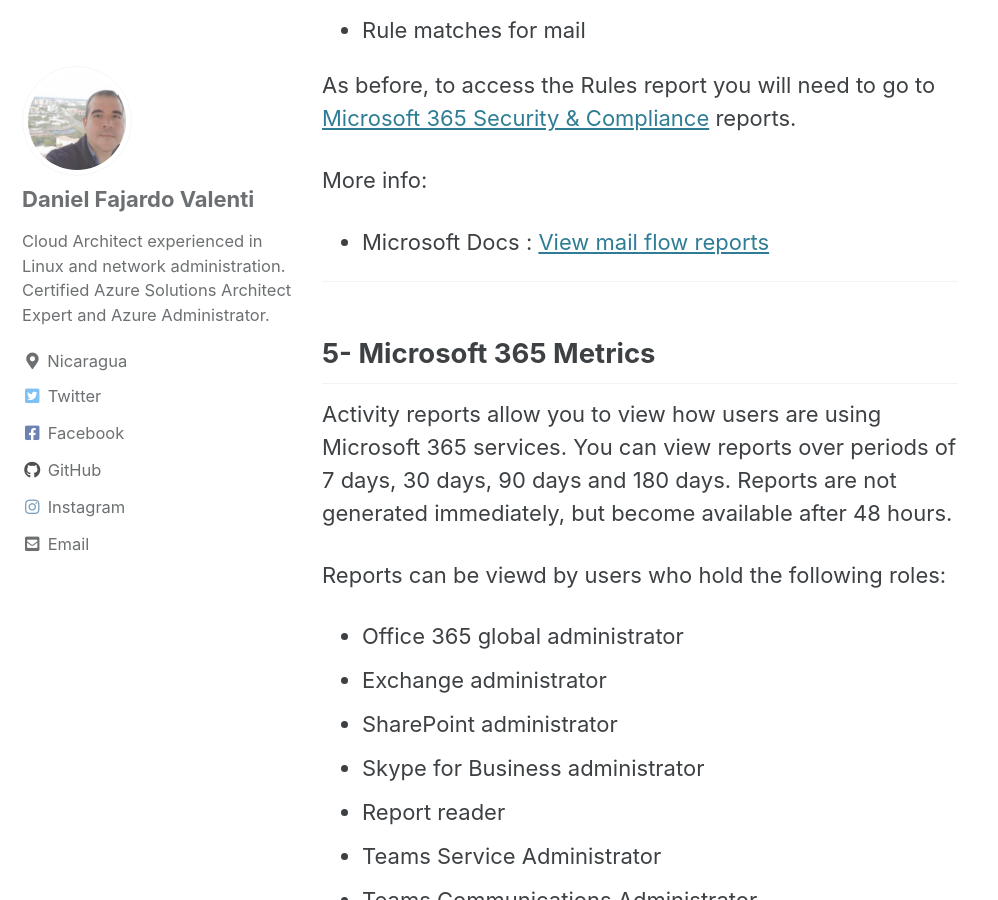
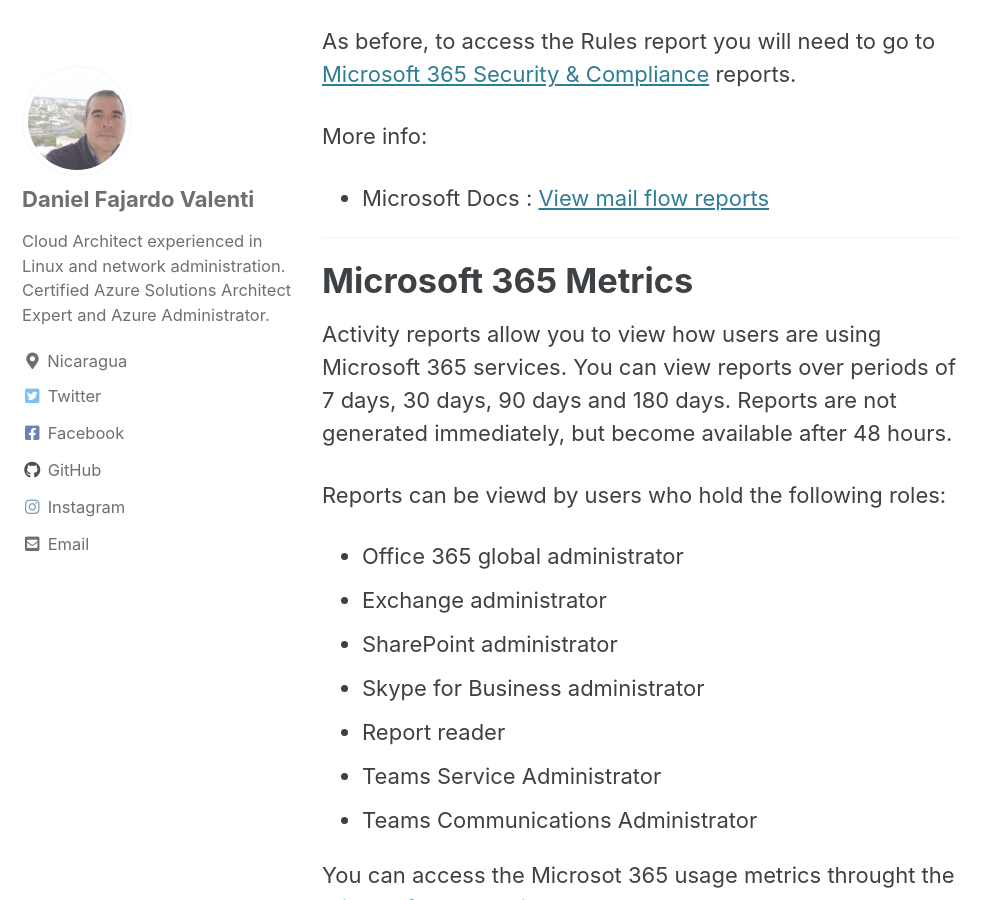
Before and after one commit to daniel-fv/daniel-fv.github.io, a Jekyll site: the page built from _posts/2020-11-20-microsoft-365-reports.md, in a window 1280 px wide and 900 px high, scrolled down 8379 px. Shown: the whole window, without its empty margins (0-998 px from the left). Built offline with Jekyll 4.4.1, drawn with Linux system fonts in a browser that asks for light colours; cached includes are drawn as plain includes.

Commit message:
fixed a header

```diff
--- a/_posts/2020-11-20-microsoft-365-reports.md
+++ b/_posts/2020-11-20-microsoft-365-reports.md
@@ -9,7 +9,6 @@
 2. Data Loss Prevention reports
 3. Protection reports
 4. Rules reports
-5. Metrics
 
 To view reports in the [Security and Compliance](https://protection.office.com) center you need the following permissions:
 - **Security Reader Role in Exchange**. Assigned by default to the Organization Management and Security Reader role groups.
@@ -108,7 +107,7 @@
 - Microsoft Docs : [View mail flow reports](https://docs.microsoft.com/en-us/microsoft-365/security/office-365-security/view-mail-flow-reports?view=o365-worldwide)
 
 ----
-## 5- Microsoft 365 Metrics
+# Microsoft 365 Metrics
 
 Activity reports allow you to view how users are using Microsoft 365 services. You can view reports over periods of 7 days, 30 days, 90 days and 180 days. Reports are not generated immediately, but become available after 48 hours.
 
```
